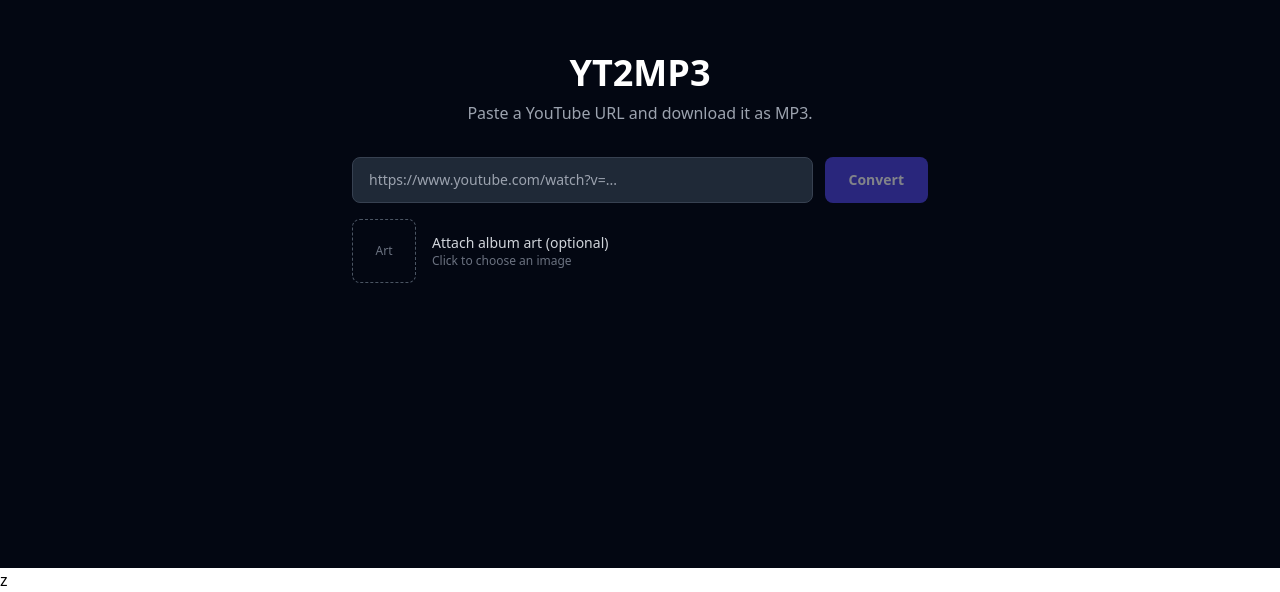
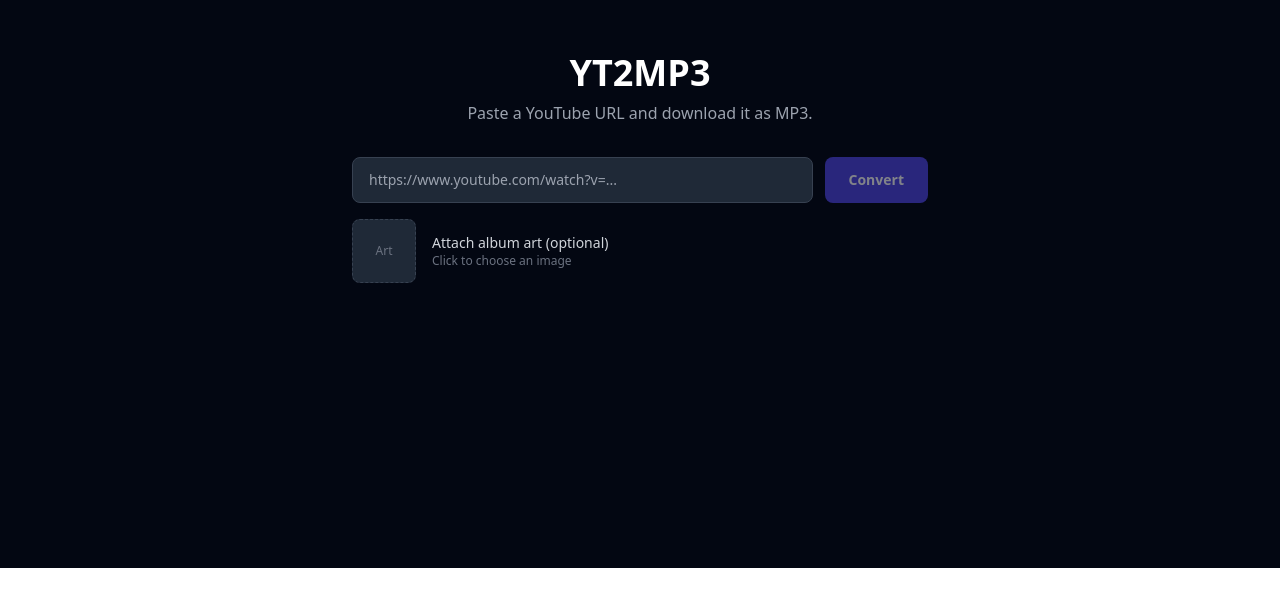
Before and after one commit to ericycx/yt2mp3, a React (Vite) app in the folder frontend/: page / in a window 1280 px wide. Shown: the part 232-824 px from the top of the page. After the commit the page ends 800 px from the top, so only its background shows below. Built offline with nearby package versions, Linux system fonts and the light colour scheme; no server answers.

Commit message:
Fix border/background inconsistency on album art placeholder

```diff
--- a/frontend/index.html
+++ b/frontend/index.html
@@ -10,4 +10,3 @@
     <script type="module" src="/src/main.jsx"></script>
   </body>
 </html>
-z
--- a/frontend/src/App.jsx
+++ b/frontend/src/App.jsx
@@ -85,7 +85,7 @@ export default function App() {
           {imagePreview ? (
             <img src={imagePreview} alt="Album art preview" className="w-16 h-16 rounded-lg object-cover border border-gray-700" />
           ) : (
-            <div className="w-16 h-16 rounded-lg border border-dashed border-gray-600 flex items-center justify-center text-gray-500 text-xs group-hover:border-indigo-500 transition">
+            <div className="w-16 h-16 rounded-lg bg-gray-800 border border-dashed border-gray-700 flex items-center justify-center text-gray-500 text-xs group-hover:border-indigo-500 transition">
               Art
             </div>
           )}
```
